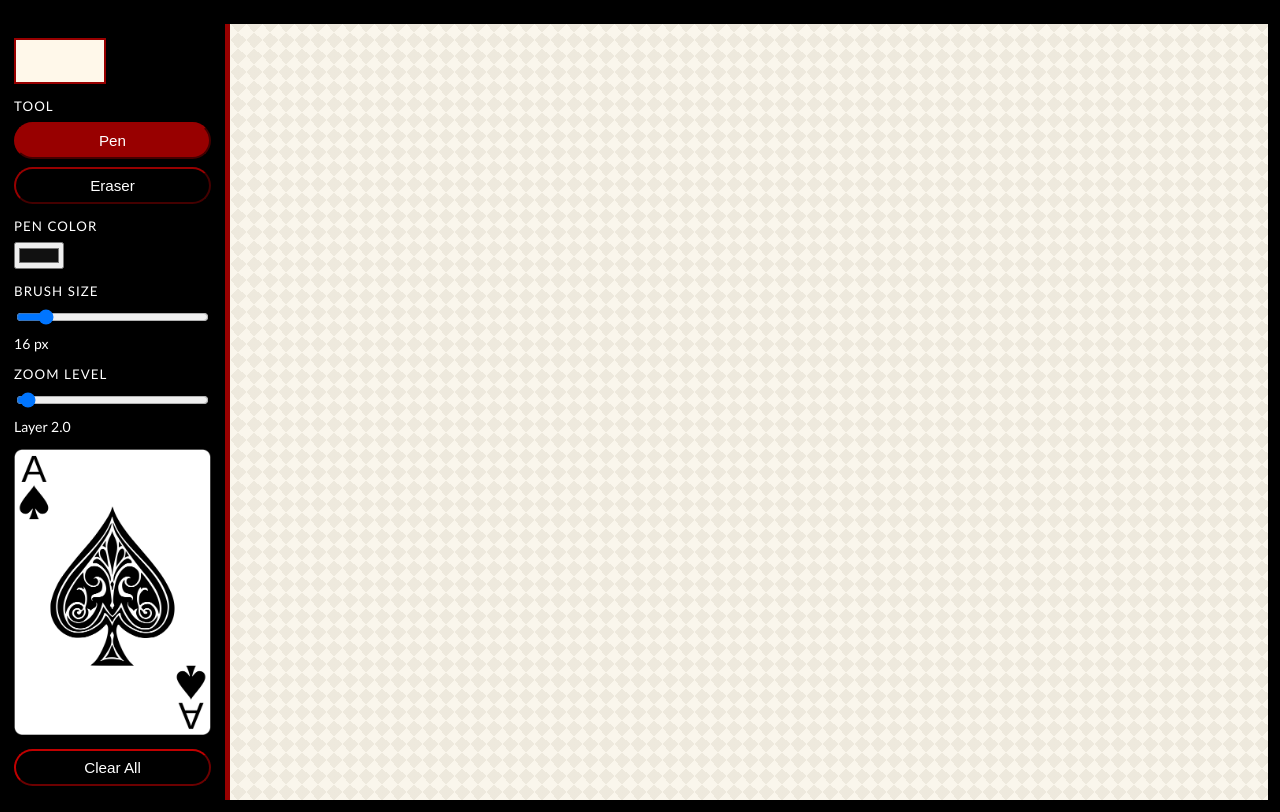
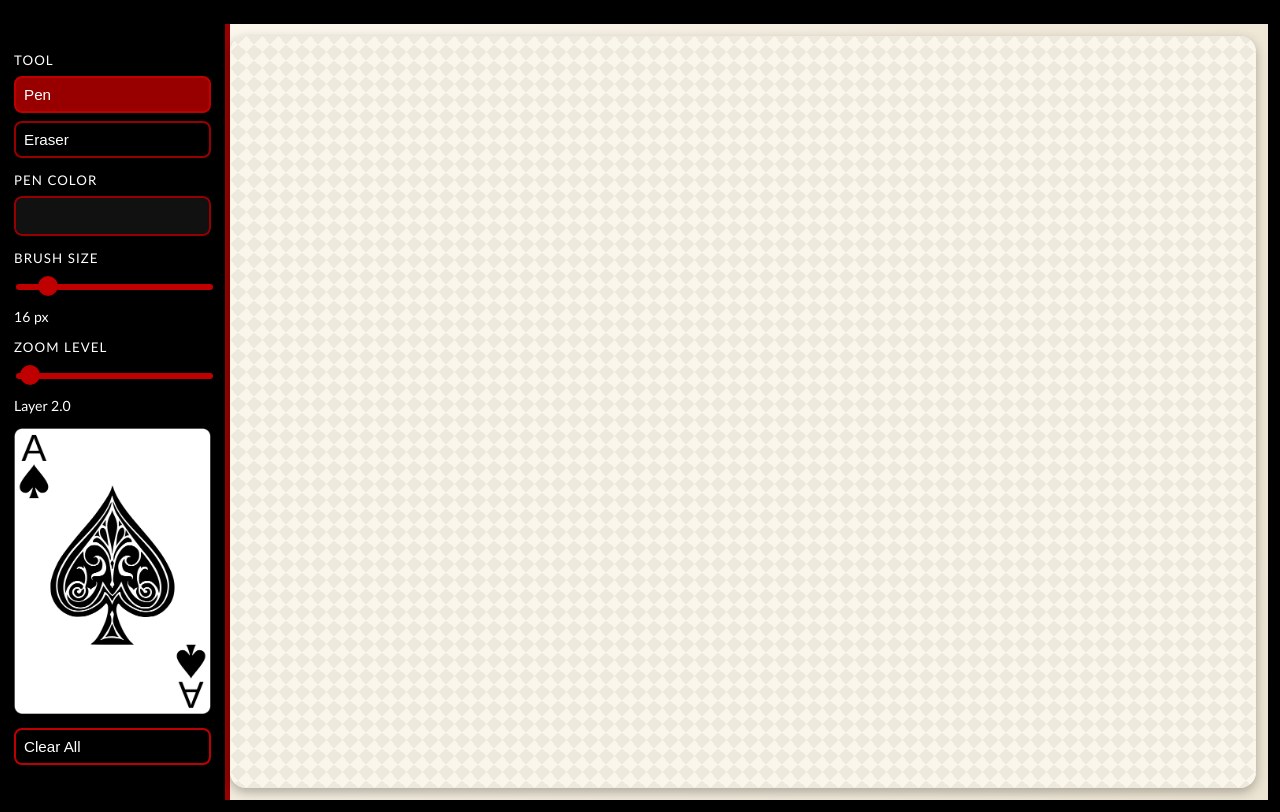
Before and after one commit to YetAnotherNotHacking/Jackpot, a Flask app: template app/templates/index.html in a window 1280 px wide. Run offline with Flask 3, Linux system fonts and the light colour scheme; the template is opened without the code that fills it, so the values that code supplies are empty; parts of the project's set-up code (start-up, migrations or seed data) failed here and were passed over.

Commit message:
Update styles.css

```diff
--- a/app/static/css/styles.css
+++ b/app/static/css/styles.css
@@ -49,17 +49,13 @@ body {
   object-fit: contain;
 }
 
-.brand {
-  width: 92px;
-  height: 92px;
-  border: 2px solid var(--dark-red);
-  background: #fff8ea;
-  display: flex;
-  align-items: center;
-  justify-content: center;
-  font-weight: 700;
-  letter-spacing: 0.04em;
-  text-transform: uppercase;
+.brand-logo {
+  width: 100%;
+  max-width: 180px;
+  height: auto;
+  object-fit: contain;
+  margin: 0 auto;
+  display: block;
 }
 
 .tool-group {
@@ -77,16 +73,27 @@ body {
 .tool-btn {
   background: var(--black);
   color: var(--white);
-  border-color: var(--dark-red);
+  border: 2px solid var(--dark-red);
   font-size: 0.95rem;
   padding: 8px;
   cursor: pointer;
-  border-radius : 25px;
+  border-radius: 8px;
+  display: flex;
+  justify-content: flex-start;
+  align-items: center;
+  transition: all 0.2s;
+  gap: 12px;
+}
+
+.tool-icon {
+  width: 20px;
+  height: 20px;
+  filter: invert(1);
 }
 
 .tool-btn.active {
   background: var(--dark-red);
-  color: var(--white);
+  border-color: var(--light-red);
 }
 
 .tool-btn.clear {
@@ -105,6 +112,9 @@ body {
 .canvas-wrap {
   position: relative;
   overflow: hidden;
+  border-radius: 16px;
+  box-shadow: 0 4px 12px rgba(0, 0, 0, 0.3);
+  margin: 12px 12px 12px 0;
 }
 
 #drawCanvas {
@@ -118,6 +128,52 @@ body {
     linear-gradient(45deg, transparent 75%, var(--yellow-white) 75%) -8px 0 / 16px 16px,
     linear-gradient(-45deg, transparent 75%, var(--yellow-white) 75%) -8px 0 / 16px 16px,
     #faf6ec;
+}
+
+/* Custom styles for inputs */
+input[type="color"] {
+  -webkit-appearance: none;
+  border: none;
+  width: 100%;
+  height: 40px;
+  border-radius: 8px;
+  cursor: pointer;
+  padding: 0;
+  background: var(--black);
+}
+
+input[type="color"]::-webkit-color-swatch-wrapper {
+  padding: 0;
+}
+
+input[type="color"]::-webkit-color-swatch {
+  border: 2px solid var(--dark-red);
+  border-radius: 8px;
+}
+
+input[type="range"] {
+  -webkit-appearance: none;
+  width: 100%;
+  background: transparent;
+  padding: 8px 0;
+}
+
+input[type="range"]::-webkit-slider-thumb {
+  -webkit-appearance: none;
+  height: 20px;
+  width: 20px;
+  border-radius: 50%;
+  background: var(--light-red);
+  cursor: pointer;
+  margin-top: -8px;
+}
+
+input[type="range"]::-webkit-slider-runnable-track {
+  width: 100%;
+  height: 6px;
+  cursor: pointer;
+  background: var(--light-red);
+  border-radius: 3px;
 }
 
 @media (max-width: 900px) {
```
